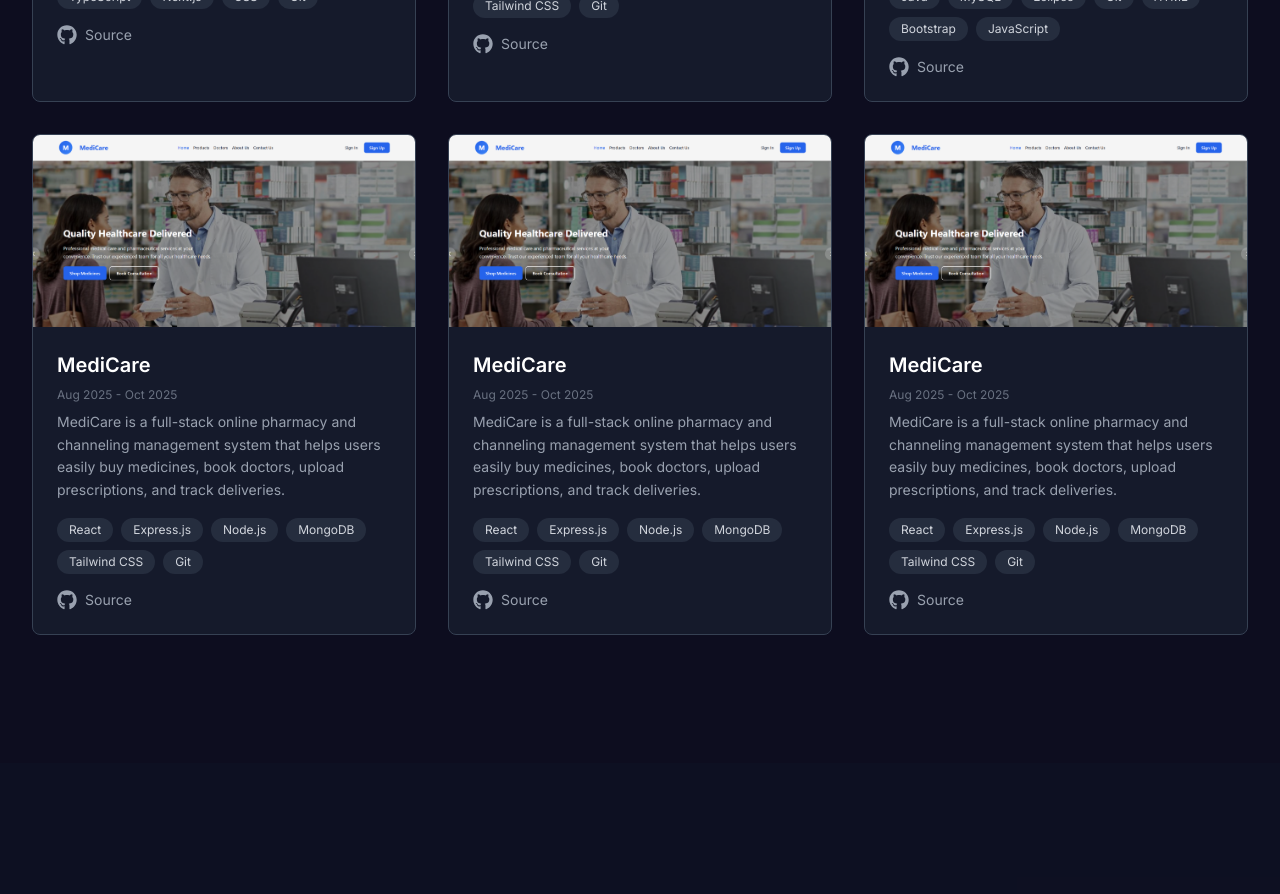
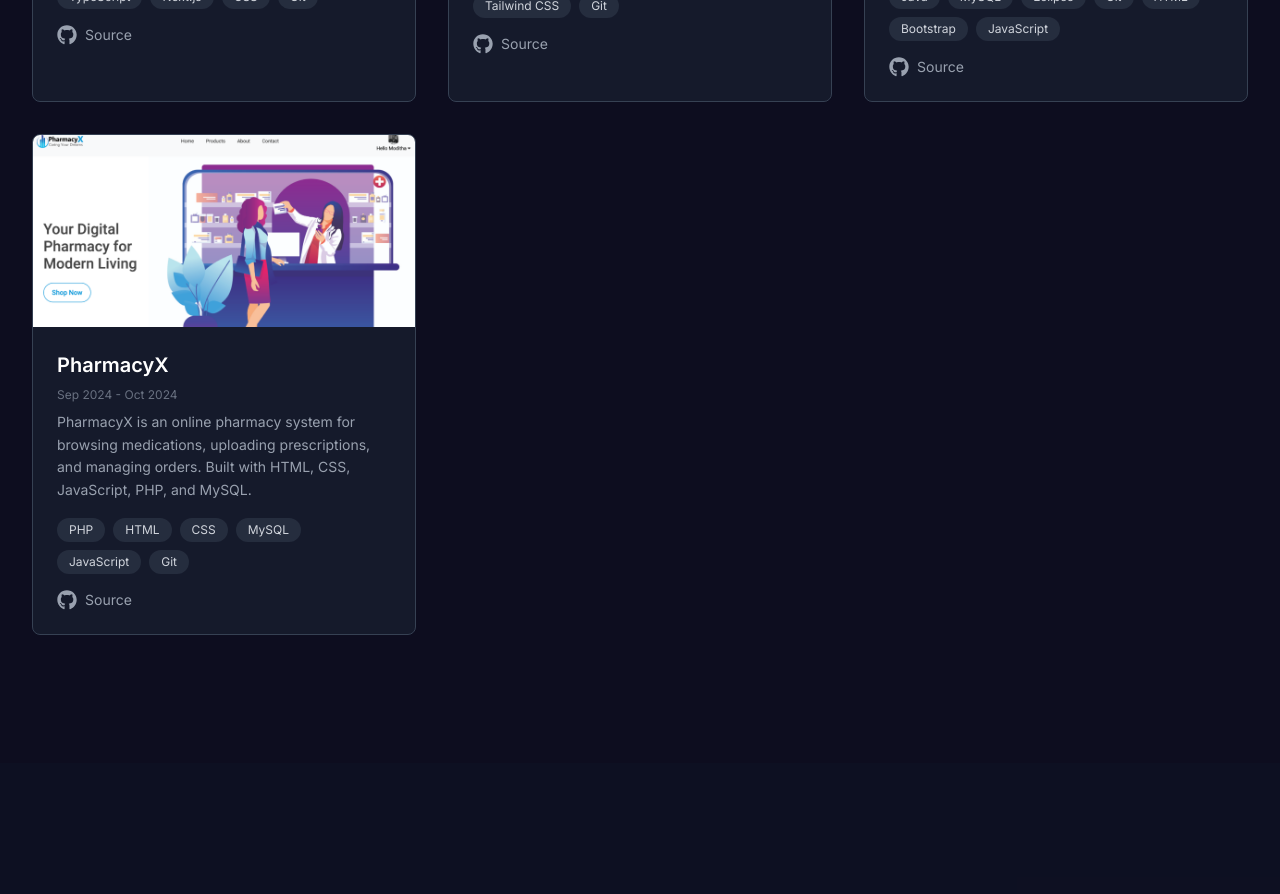
Before and after one commit to KulanyaLisaldi/Portfolio-Kulanya, a Next.js app: page / in a window 1280 px wide. Shown: the part 2680-3574 px from the top of the page. Built offline with nearby package versions, Linux system fonts and the light colour scheme; no server answers.

Commit message:
Add projects

```diff
--- a/components/Projects.tsx
+++ b/components/Projects.tsx
@@ -31,31 +31,13 @@ const Projects = () => {
       github: 'https://github.com/KulanyaLisaldi/Medicare_Pharmacy_ITP_W200',
     },
     {
-      title: 'MediCare',
-      Date: 'Aug 2025 - Oct 2025',
+      title: 'PharmacyX',
+      Date: 'Sep 2024 - Oct 2024',
       description:
-        'MediCare is a full-stack online pharmacy and channeling management system that helps users easily buy medicines, book doctors, upload prescriptions, and track deliveries.',
-      technologies: ['React', 'Express.js', 'Node.js', 'MongoDB', 'Tailwind CSS', 'Git'],
-      image: '/medicare.png',
-      github: 'https://github.com/KulanyaLisaldi/Medicare_Pharmacy_ITP_W200',
-    },
-    {
-      title: 'MediCare',
-      Date: 'Aug 2025 - Oct 2025',
-      description:
-        'MediCare is a full-stack online pharmacy and channeling management system that helps users easily buy medicines, book doctors, upload prescriptions, and track deliveries.',
-      technologies: ['React', 'Express.js', 'Node.js', 'MongoDB', 'Tailwind CSS', 'Git'],
-      image: '/medicare.png',
-      github: 'https://github.com/KulanyaLisaldi/Medicare_Pharmacy_ITP_W200',
-    },
-    {
-      title: 'MediCare',
-      Date: 'Aug 2025 - Oct 2025',
-      description:
-        'MediCare is a full-stack online pharmacy and channeling management system that helps users easily buy medicines, book doctors, upload prescriptions, and track deliveries.',
-      technologies: ['React', 'Express.js', 'Node.js', 'MongoDB', 'Tailwind CSS', 'Git'],
-      image: '/medicare.png',
-      github: 'https://github.com/KulanyaLisaldi/Medicare_Pharmacy_ITP_W200',
+        'PharmacyX is an online pharmacy system for browsing medications, uploading prescriptions, and managing orders. Built with HTML, CSS, JavaScript, PHP, and MySQL.',
+      technologies: ['PHP', 'HTML', 'CSS', 'MySQL', 'JavaScript', 'Git'],
+      image: '/pharmacyx.png',
+      github: 'https://github.com/KulanyaLisaldi/Online_Pharmacy_Portal',
     },
   ]
 
```
Also changed, not shown: public/pharmacyx.png (added).
